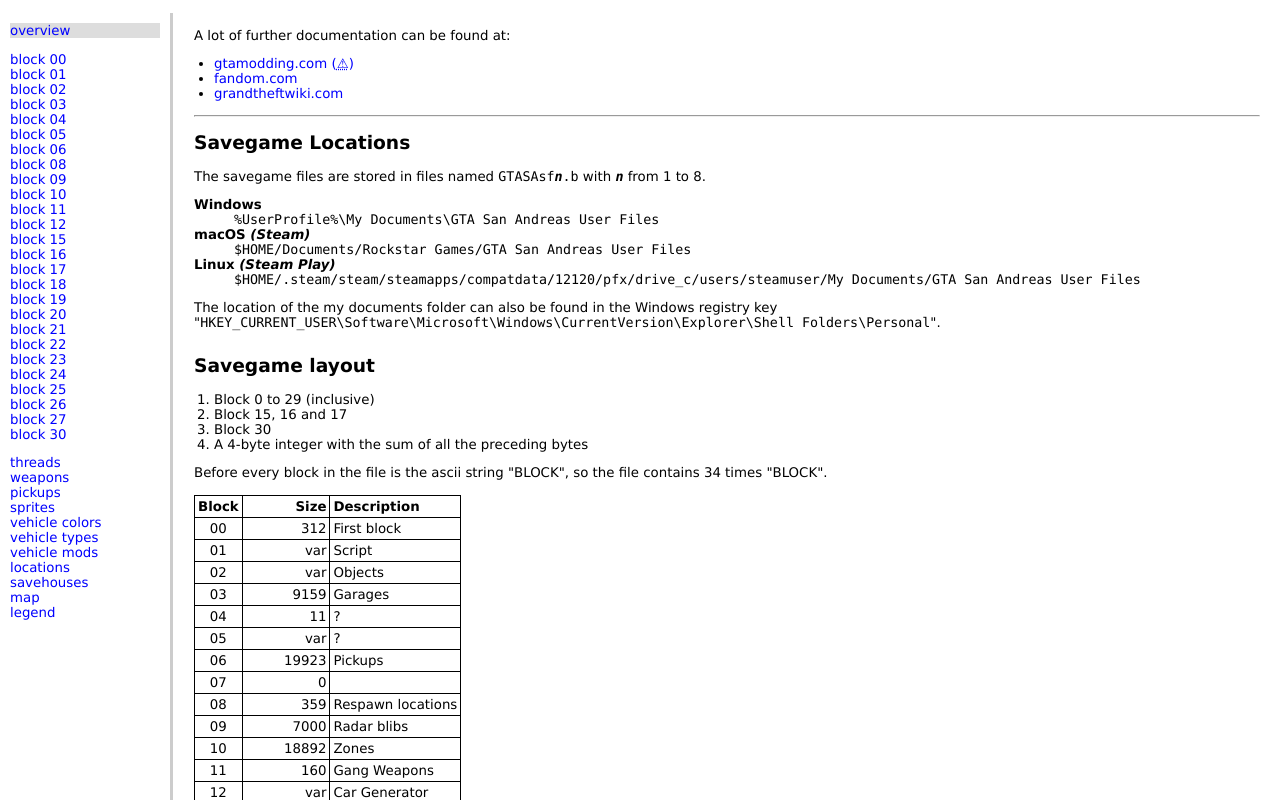
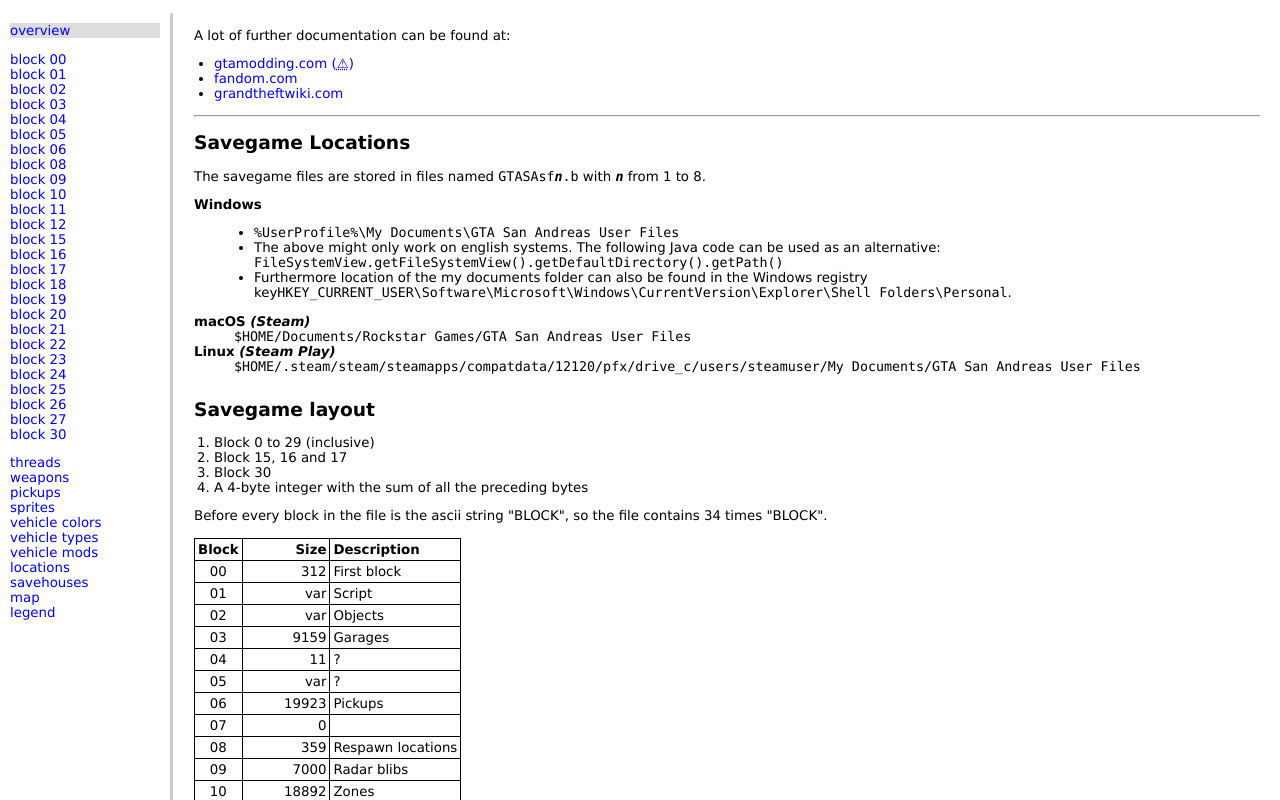
Before and after one commit to gtasa-savegame-editor/docs, a React (Create React App) app: page /#/ in a window 1280 px wide. Shown: the top 800 px of the page. Built offline with nearby package versions, Linux system fonts and the light colour scheme.

Commit message:
clarify windows "my documents" path

```diff
--- a/src/components/content/overview.js
+++ b/src/components/content/overview.js
@@ -45,7 +45,15 @@
           <dl>
             <dt>Windows</dt>
             <dd>
-              <code>%UserProfile%\My Documents\GTA San Andreas User Files</code>
+              <ul>
+                <li><code>%UserProfile%\My Documents\GTA San Andreas User Files</code></li>
+                <li>The above might only work on english systems. The following Java code can be used as an alternative: <code>FileSystemView.getFileSystemView().getDefaultDirectory().getPath()</code></li>
+                <li>Furthermore location of the my documents folder can also be found in the Windows registry key
+                  <code>
+                    HKEY_CURRENT_USER\Software\Microsoft\Windows\CurrentVersion\Explorer\Shell
+                    Folders\Personal
+                  </code>.</li>
+              </ul>
             </dd>
             <dt>
               macOS <i>(Steam)</i>
@@ -65,15 +73,6 @@
               </code>
             </dd>
           </dl>
-          <p>
-            The location of the my documents folder can also be found in the
-            Windows registry key "
-            <code>
-              HKEY_CURRENT_USER\Software\Microsoft\Windows\CurrentVersion\Explorer\Shell
-              Folders\Personal
-            </code>
-            ".
-          </p>
         </div>
         <div className="section">
           <h2>Savegame layout</h2>
```
